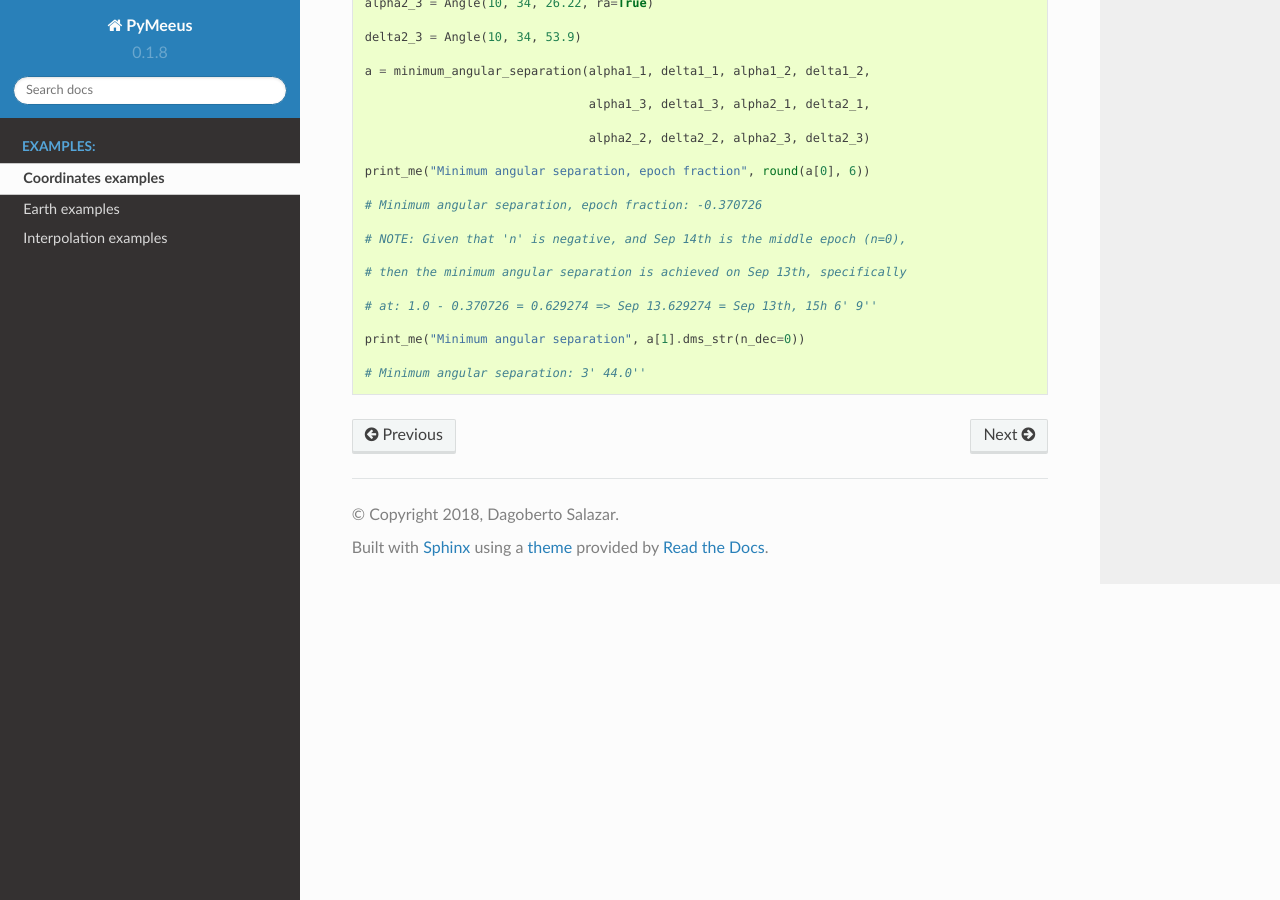
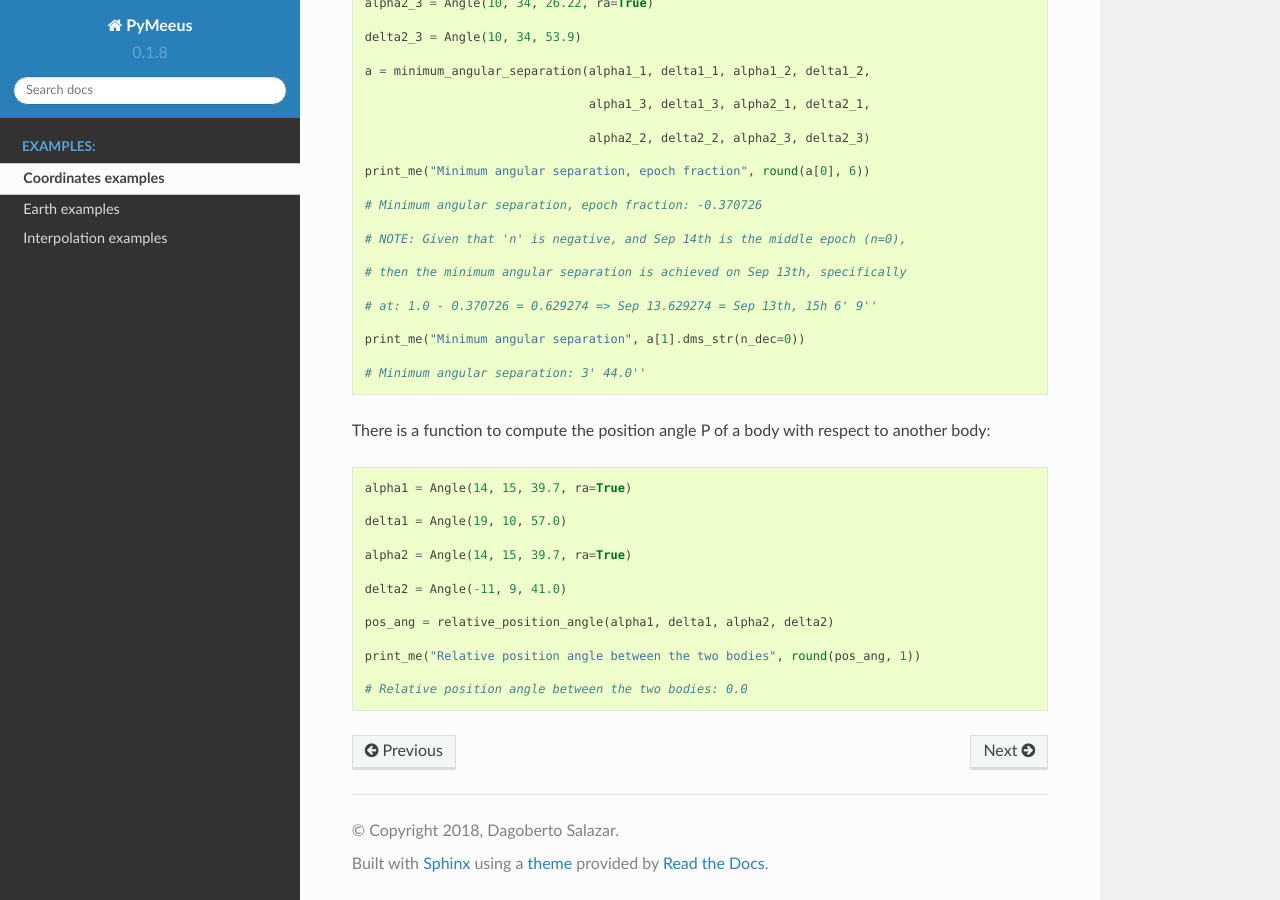
Before and after one commit to architest/pymeeus, a Sphinx documentation site: the page built from docs/source/ex-Coordinates.rst, in a window 1280 px wide and 900 px high, scrolled down 7906 px. Built offline with Sphinx 7.4.7 and the Read the Docs theme 2.0.0, drawn with Linux system fonts in a browser that asks for light colours; formulas are drawn with MathJax 3; pages that are not in the unit, such as notebooks, are missing from menus.

Commit message:
Add example for function 'relative_position_angle()'

```diff
--- a/docs/source/ex-Coordinates.rst
+++ b/docs/source/ex-Coordinates.rst
@@ -421,3 +421,19 @@ We can compute the minimum angular separation achieved between two celestial obj
     print_me("Minimum angular separation", a[1].dms_str(n_dec=0))
 
     # Minimum angular separation: 3' 44.0''
+
+There is a function to compute the position angle P of a body with respect to another body::
+
+    alpha1 = Angle(14, 15, 39.7, ra=True)
+
+    delta1 = Angle(19, 10, 57.0)
+
+    alpha2 = Angle(14, 15, 39.7, ra=True)
+
+    delta2 = Angle(-11, 9, 41.0)
+
+    pos_ang = relative_position_angle(alpha1, delta1, alpha2, delta2)
+
+    print_me("Relative position angle between the two bodies", round(pos_ang, 1))
+
+    # Relative position angle between the two bodies: 0.0
```
